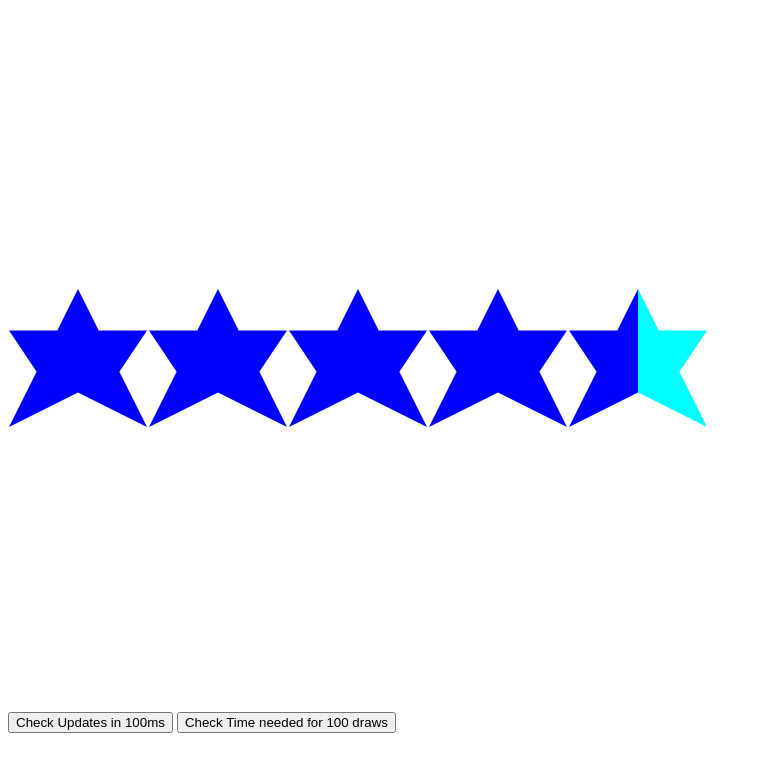
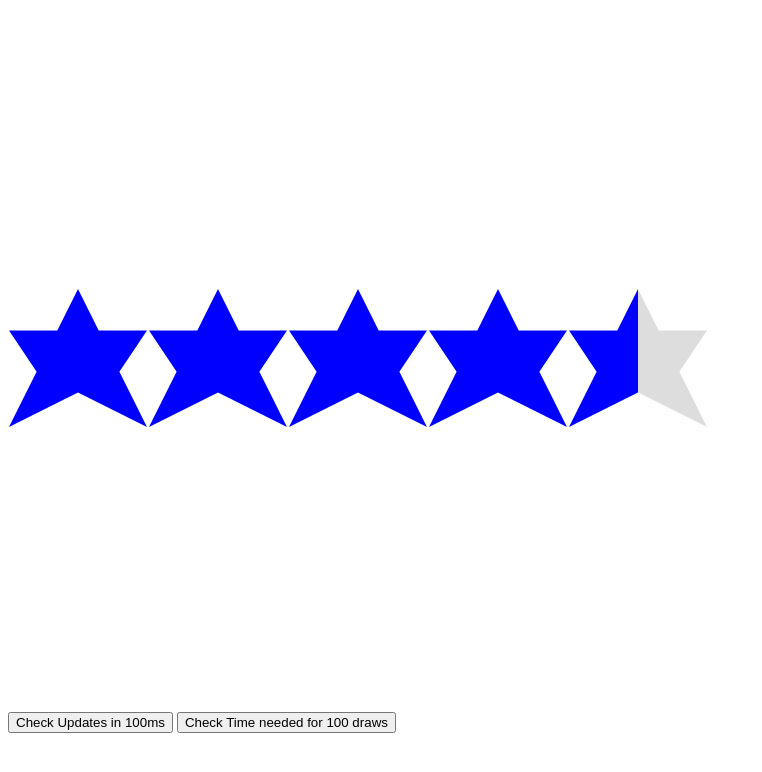
Before and after one commit to jstjyoti/star-performance, a plain HTML site: page index.html in a window 1280 px wide. Both pictures are taken after a click on the button "Check Time needed for 100 draws". Shown: the whole page, without its empty margins (0-762 px from the left). Drawn offline with Linux system fonts and the light colour scheme.

Commit message:
both rated and nonrated fill checked one by one

```diff
--- a/index.html
+++ b/index.html
@@ -44,7 +44,7 @@
           "rating": 4.5,
           "stars": 5
         }),
-        startTime, time = 0, colors = ['#ff0', '#f00', '#0f0', '#00f'], calledDraw = 0;
+        startTime, time = 0, colors = ['#ff0', '#f00', '#0f0', '#ddd'], calledDraw = 0;
         rating.onPreDraw = function () {
           startTime = ((new Date()).getTime() * 1);
         }
@@ -58,7 +58,7 @@
                   "height": 400 + ((calledDraw * 100) % 400),
                   "rating": (((4.5 + calledDraw) % 10) + 1) % (((5 + calledDraw) % 10) + 1),
                   "stars": ((5 + calledDraw) % 10) + 1,
-                  "ratedFill": colors[calledDraw % 4]
+                  "nonratedFill": colors[calledDraw % 4]
               });
           } else {
               console.log('Draw done ' + calledDraw + 'time(s) in ' + time + 'ms')
```
